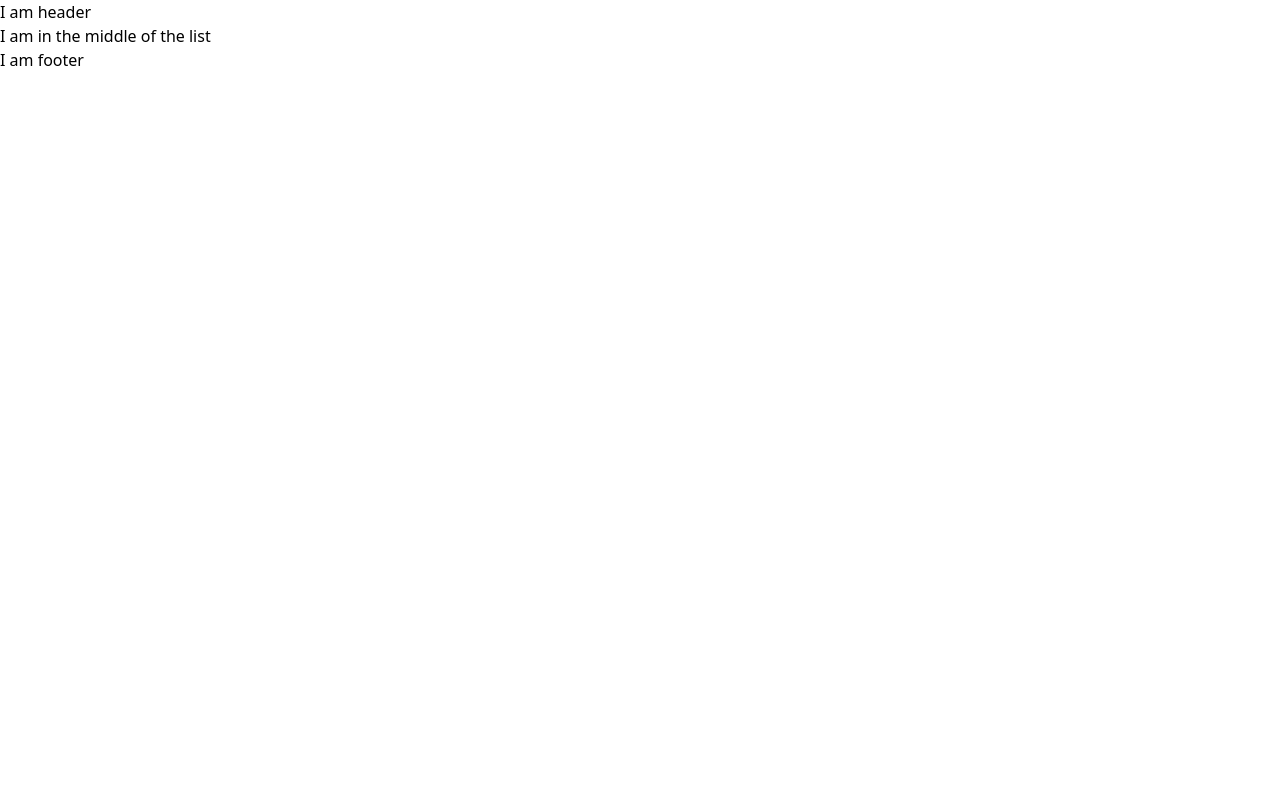
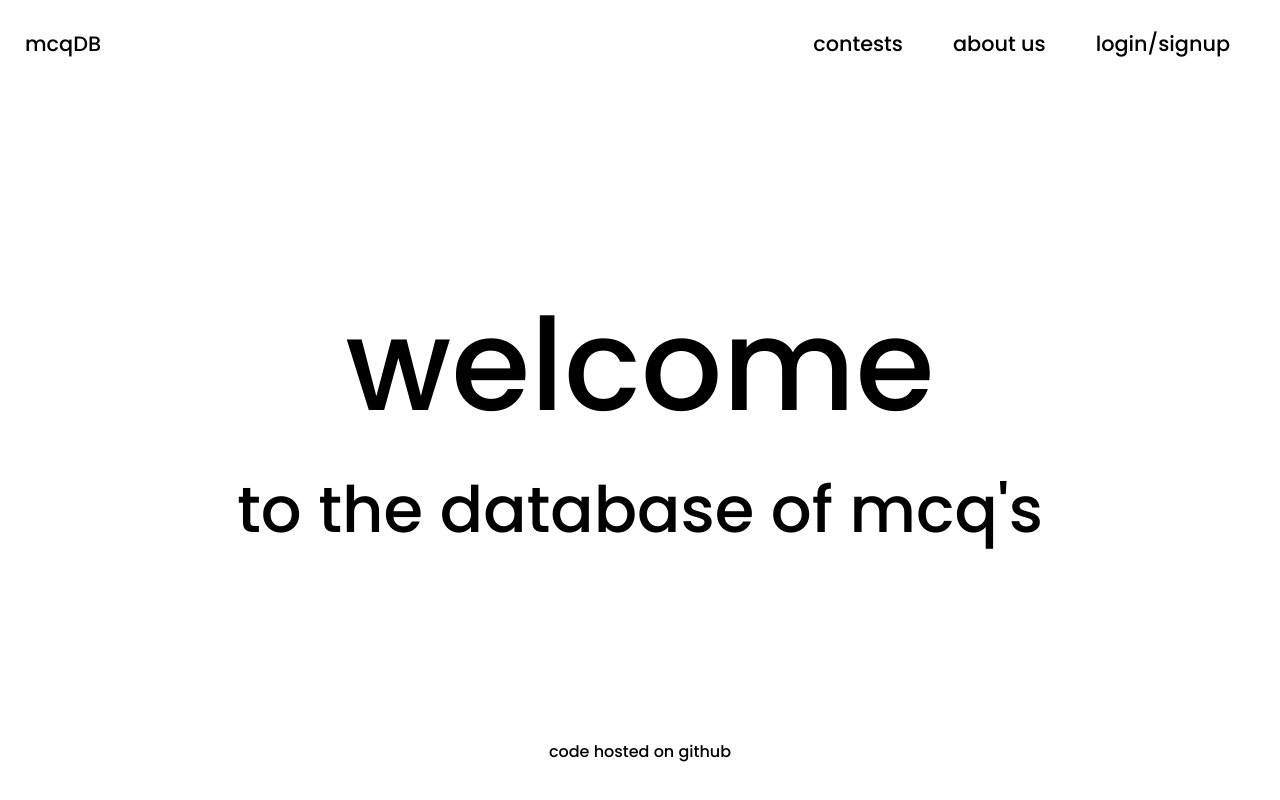
Before and after one commit to mcqdb/mcqdb, a React (Create React App) app in the folder client/: page / in a window 1280 px wide. Built offline with nearby package versions, Linux system fonts and the light colour scheme.

Commit message:
set up header/footer/home

```diff
--- a/client/public/index.html
+++ b/client/public/index.html
@@ -24,9 +24,10 @@
       work correctly both with client-side routing and a non-root public URL.
       Learn how to configure a non-root public URL by running `npm run build`.
     -->
+    <link href="https://fonts.googleapis.com/css2?family=Poppins:wght@500&display=swap" rel="stylesheet">
     <title>React App</title>
   </head>
-  <body>
+  <body style="margin: 0">
     <noscript>You need to enable JavaScript to run this app.</noscript>
     <div id="root"></div>
     <!--
--- /dev/null
+++ b/client/src/App.css
@@ -0,0 +1,10 @@
+.App {
+    /*ensures that entire height of screen is taken*/
+    min-height: 100vh;
+
+    display: flex;
+    flex-direction: column;
+    align-content: space-between;
+    font-family: 'Poppins', sans-serif;
+    font-size: 1.3rem;
+}
--- a/client/src/App.js
+++ b/client/src/App.js
@@ -1,13 +1,15 @@
 import React from 'react';
 import Header from './Header.js'
 import Footer from './Footer.js'
+import Home from './Home.js'
+
+import './App.css';
 
 function App() {
   return (
     <div className="App">
       <Header></Header>
-        I am in the middle of the list
-
+        <Home></Home>
       <Footer></Footer>
     </div>
   );
--- /dev/null
+++ b/client/src/Footer.css
@@ -0,0 +1,6 @@
+.footer {
+    flex-grow: 1;
+    min-width: 100%;
+    /*rem fonts are relative to the root, em is relative to the parent*/
+    font-size: 1rem;
+}
--- a/client/src/Footer.js
+++ b/client/src/Footer.js
@@ -1,9 +1,11 @@
 import React from 'react';
+import './Footer.css'
 
 function Footer() {
   return (
-    <div className="App">
-        I am footer
+    <div className="text-center footer">
+        {/* eslint-disable-next-line */}
+        code hosted <text className="red">on</text> <a target="_blank" href="https://github.com/mcqdb/mcqdb" >github</a>
     </div>
   );
 }
--- /dev/null
+++ b/client/src/Header.css
@@ -0,0 +1,23 @@
+.header {
+    display: flex;
+    flex-direction: row;
+    flex-grow: 1;
+    justify-content: space-between;
+    align-items: center;
+    min-width: 100%;
+    padding: 10px 0px;
+}
+.logo-section {
+    margin: 0px 25px;
+}
+.links-section {
+    margin: 0px 25px;
+}
+.links-section > ul{
+    display: flex;
+    flex-direction: row;
+}
+
+.links-section > ul > li{
+    margin: 0px 25px;
+}
--- a/client/src/Header.js
+++ b/client/src/Header.js
@@ -1,9 +1,18 @@
 import React from 'react';
-
+import './Header.css'
 function Header() {
   return (
-    <div className="App">
-        I am header
+    <div className="header">
+      <div className="logo-section">
+        mcqDB
+      </div>
+      <div className="links-section">
+        <ul>
+          <li><a href="/contests">contests</a></li>
+          <li><a href="/about">about us</a></li>
+          <li><a href="/enter">login/signup</a></li>
+        </ul>
+      </div>
     </div>
   );
 }
--- /dev/null
+++ b/client/src/Home.css
@@ -0,0 +1,18 @@
+.home {
+    flex-grow: 10;
+    min-width: 100%;
+    /* background: rgb(0,0,0);
+background: linear-gradient(22deg, rgba(0,0,0,1) 0%, rgba(8,29,40,1) 36%, rgba(21,89,48,1) 74%, rgba(187,66,36,1) 100%); */
+    display: flex;
+    flex-direction: column;
+    align-items: center;
+    justify-content: center;
+}
+
+h1 {
+    font-size: 8rem;
+}
+
+h3 {
+    font-size: 4rem;
+}
--- /dev/null
+++ b/client/src/Home.js
@@ -0,0 +1,13 @@
+import React from 'react';
+import './Home.css'
+
+function Home() {
+  return (
+    <div className="home">
+        <h1>welcome</h1>
+        <h3> to the database of mcq's</h3>
+    </div>
+  );
+}
+
+export default Home;
--- a/client/src/index.js
+++ b/client/src/index.js
@@ -6,7 +6,7 @@ import App from './App';
 
 ReactDOM.render(
   <React.StrictMode>
-    <App />
+    <App/>
   </React.StrictMode>,
   document.getElementById('root')
 );
```
